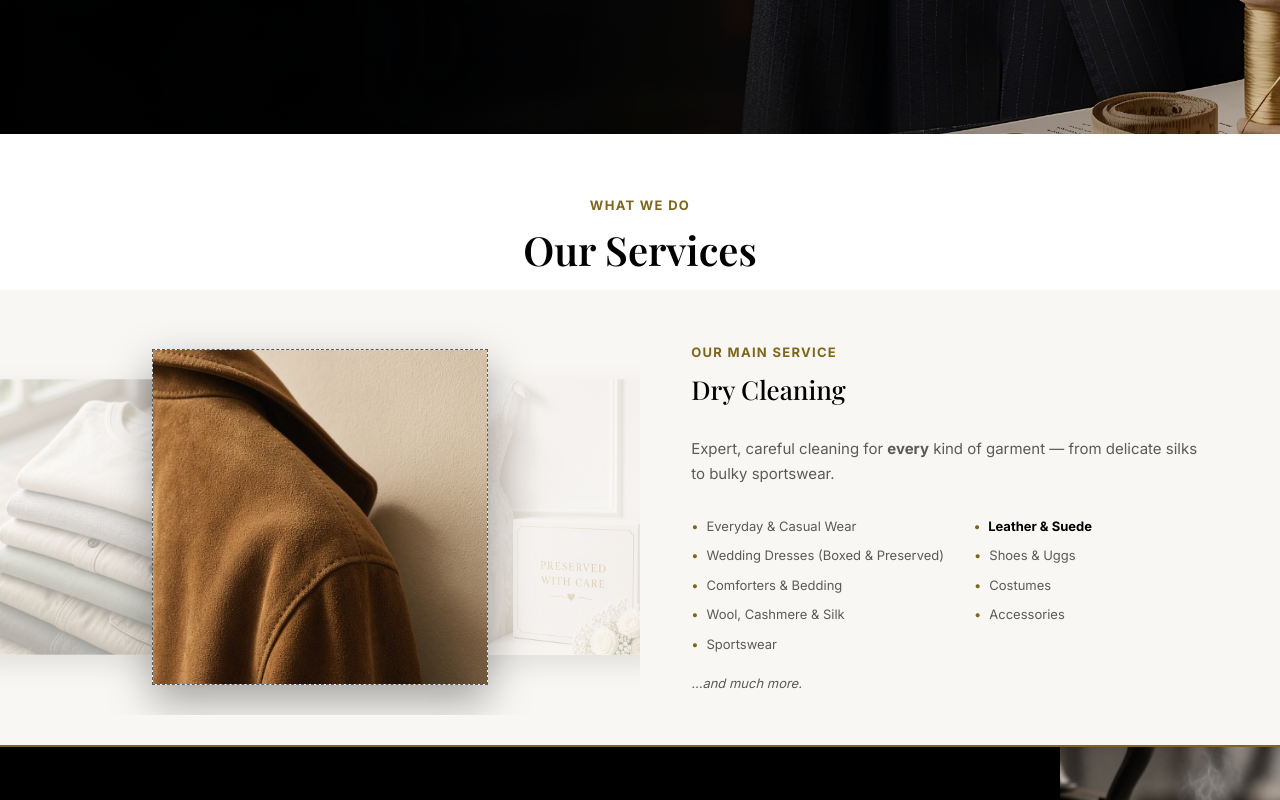
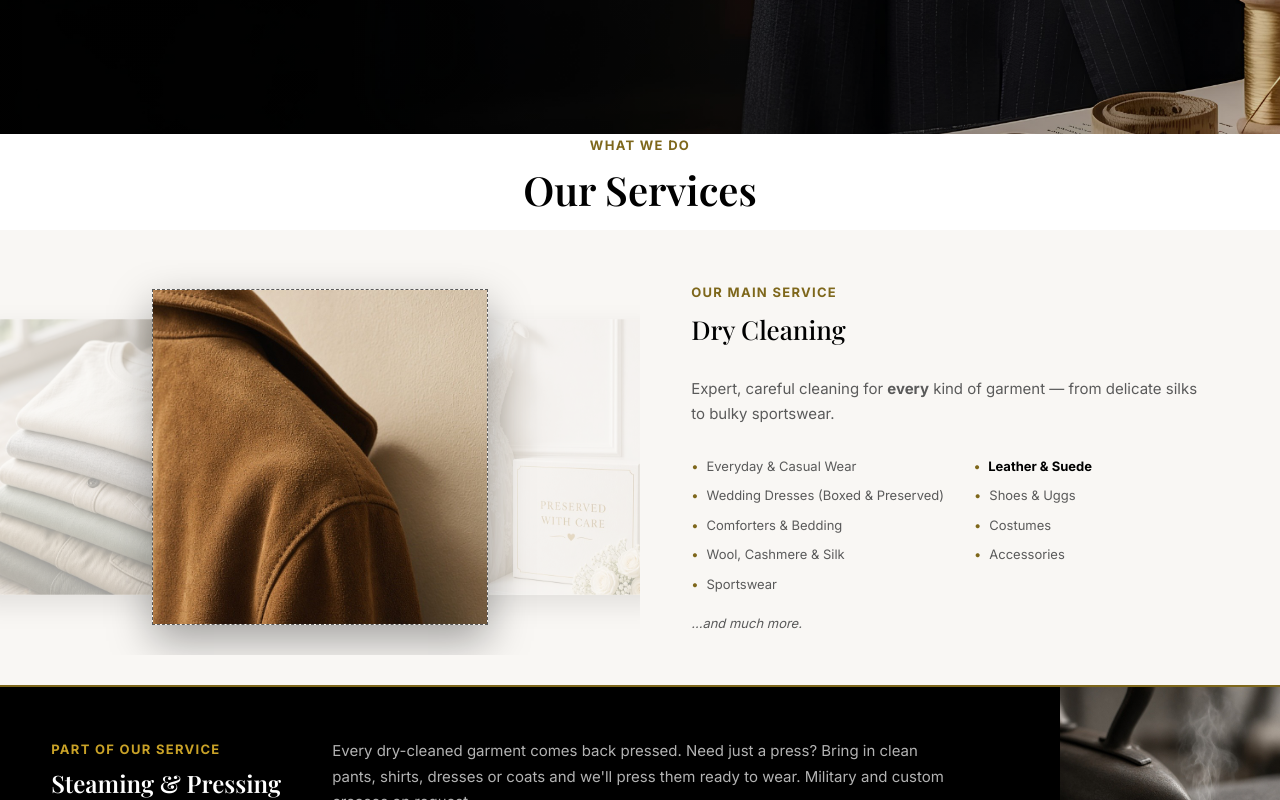
Before and after one commit to notEmmi/kandb, a React (Vite) app: page / in a window 1280 px wide. Shown: the part 740-1540 px from the top of the page. Built offline with nearby package versions, Linux system fonts and the light colour scheme; a web font is replaced by a local one.

Commit message:
fix: comment out padding in section styles for layout adjustments

```diff
--- a/src/App.css
+++ b/src/App.css
@@ -183,7 +183,7 @@ a {
 section {
   display: flex;
   flex-wrap: wrap;
-  padding: var(--space-12) 0;
+  /* padding: var(--space-12) 0; */
 }
 
 .hero, .contact-content, .reviews {
```
